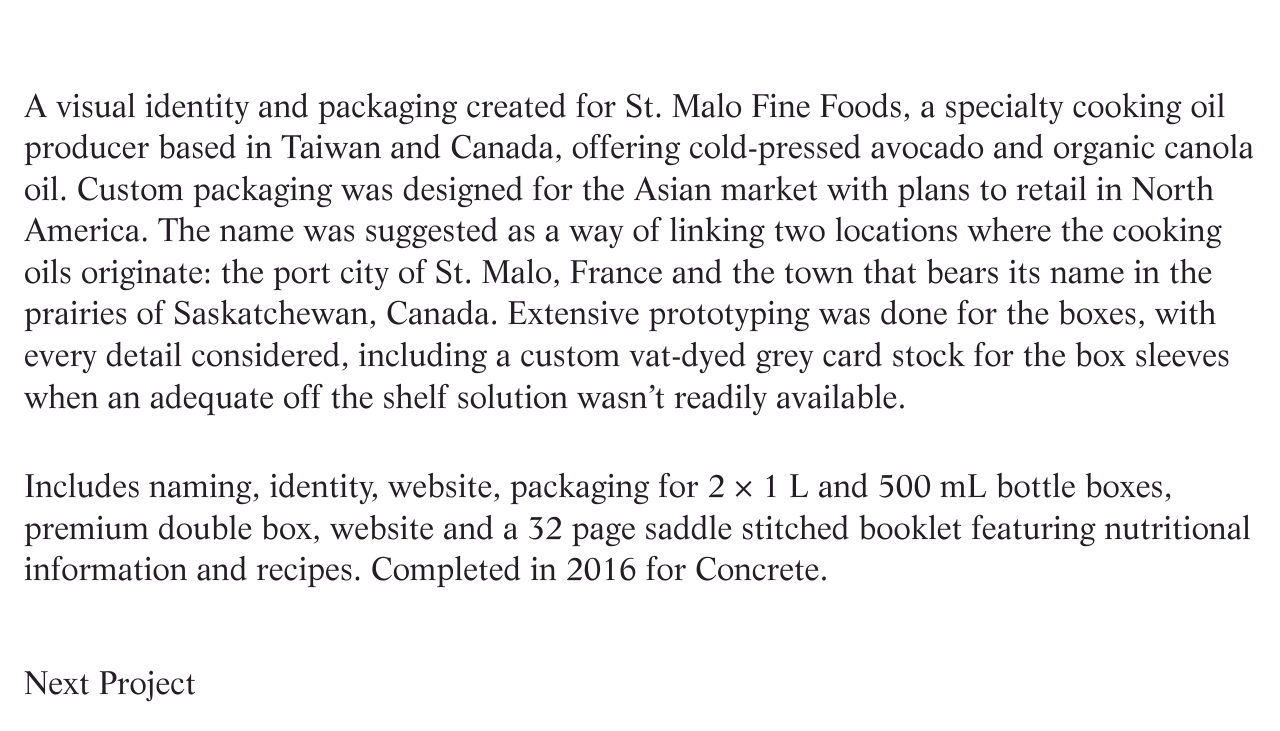
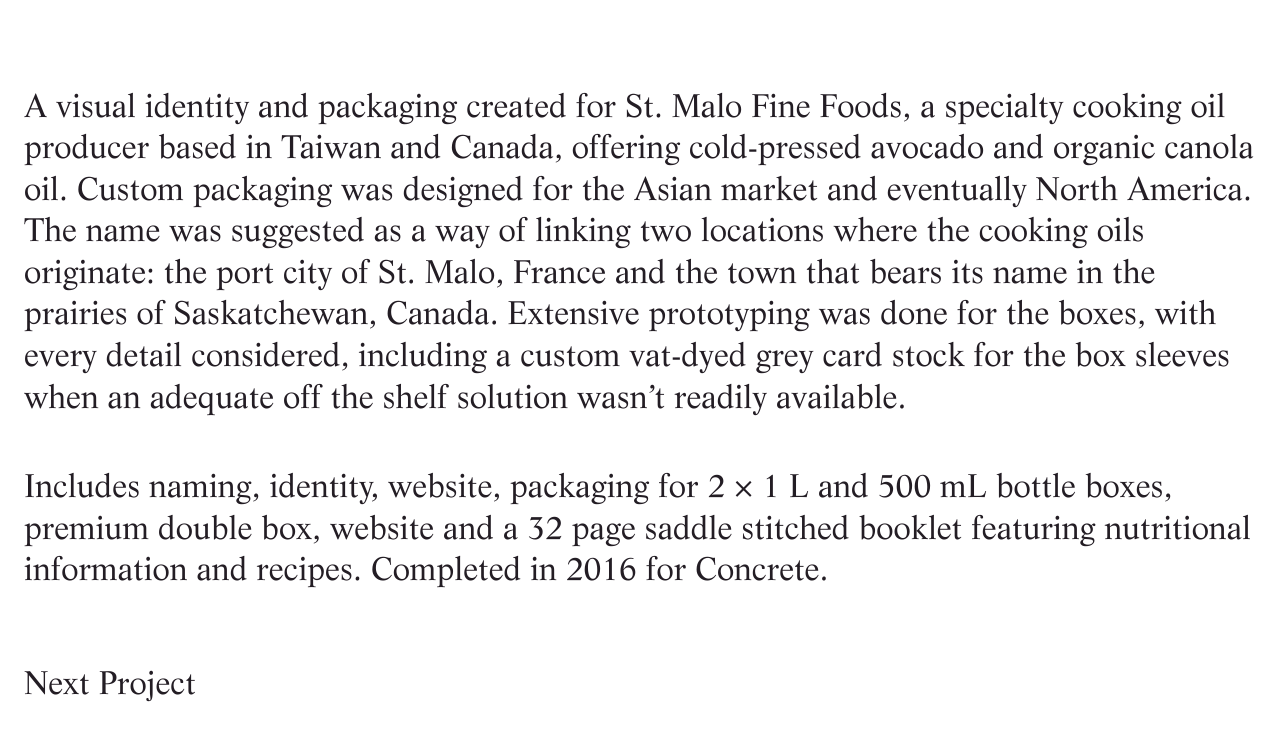
Before and after one commit to studio-cartogram/studioself, a Jekyll site: the page built from _projects/st-malo-fine-foods.markdown, in a window 1280 px wide and 900 px high, scrolled down 9564 px, cut to the strip 169-900 px from the top of the window. Built offline with Jekyll 4.4.1, drawn with Linux system fonts in a browser that asks for light colours.

Commit message:
Updated St Malo Fine Foods

```diff
--- a/_projects/st-malo-fine-foods.markdown
+++ b/_projects/st-malo-fine-foods.markdown
@@ -23,6 +23,6 @@
 - "/uploads/StMalo_web2.jpg"
 ---
 
-A visual identity and packaging created for St. Malo Fine Foods, a specialty cooking oil producer based in Taiwan and Canada, offering cold-pressed avocado and organic canola oil. Custom packaging was designed for the Asian market with plans to retail in North America. The name was suggested as a way of linking two locations where the cooking oils originate: the port city of St. Malo, France and the town that bears its name in the prairies of Saskatchewan, Canada. Extensive prototyping was done for the boxes, with every detail considered, including a custom vat-dyed grey card stock for the box sleeves when an adequate off the shelf solution wasn’t readily available.
+A visual identity and packaging created for St. Malo Fine Foods, a specialty cooking oil producer based in Taiwan and Canada, offering cold-pressed avocado and organic canola oil. Custom packaging was designed for the Asian market and eventually North America. The name was suggested as a way of linking two locations where the cooking oils originate: the port city of St. Malo, France and the town that bears its name in the prairies of Saskatchewan, Canada. Extensive prototyping was done for the boxes, with every detail considered, including a custom vat-dyed grey card stock for the box sleeves when an adequate off the shelf solution wasn’t readily available.
 
 Includes naming, identity, website, packaging for 2 × 1 L and 500 mL bottle boxes, premium double box, website and a 32 page saddle stitched booklet featuring nutritional information and recipes. Completed in 2016 for Concrete.
```
